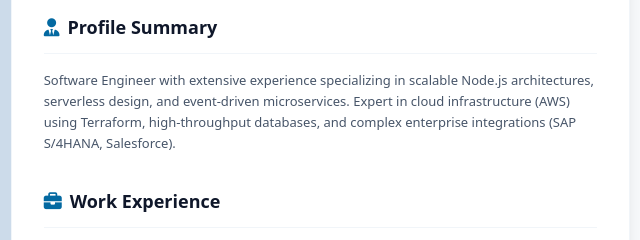
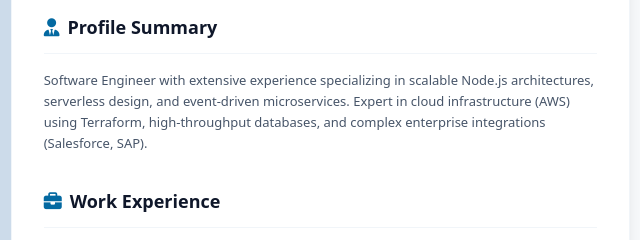
Before and after one commit to PashaGeronimo/cv, a plain HTML site: page index.html in a window 1280 px wide. Shown: the part 340-580 px from the top of the page, 474-1114 px from the left. Drawn offline with nearby package versions, Linux system fonts and the light colour scheme.

Commit message:
CV updated

```diff
--- a/index.html
+++ b/index.html
@@ -382,7 +382,7 @@
                         <i class="fa-solid fa-user-tie text-brand-600 dark:text-brand-400"></i> Profile Summary
                     </h2>
                     <p class="text-xs sm:text-[13px] text-slate-600 dark:text-slate-300 leading-relaxed">
-                        Software Engineer with extensive experience specializing in scalable Node.js architectures, serverless design, and event-driven microservices. Expert in cloud infrastructure (AWS) using Terraform, high-throughput databases, and complex enterprise integrations (SAP S/4HANA, Salesforce).
+                        Software Engineer with extensive experience specializing in scalable Node.js architectures, serverless design, and event-driven microservices. Expert in cloud infrastructure (AWS) using Terraform, high-throughput databases, and complex enterprise integrations (Salesforce, SAP).
                     </p>
                 </div>
 
```
